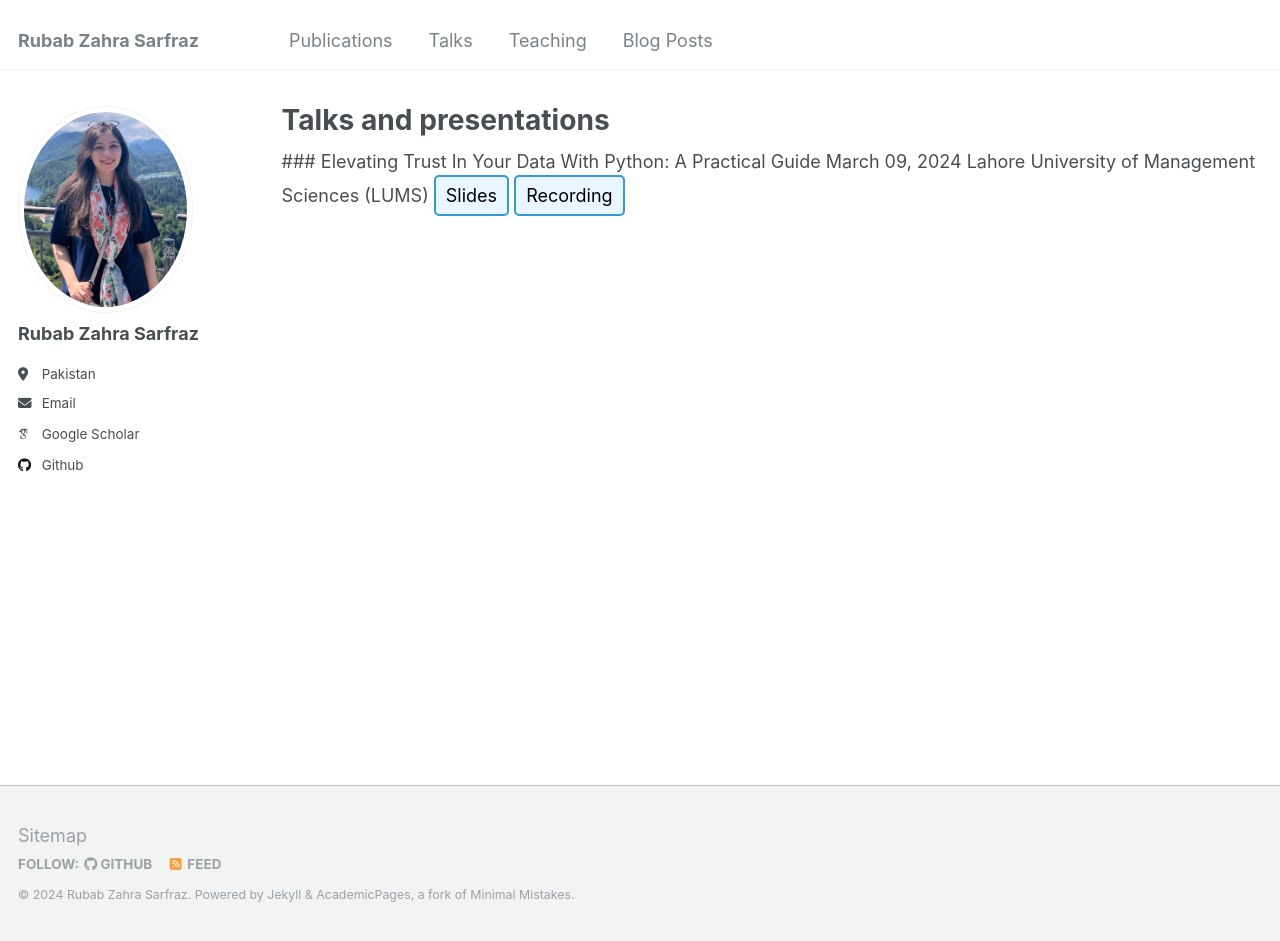
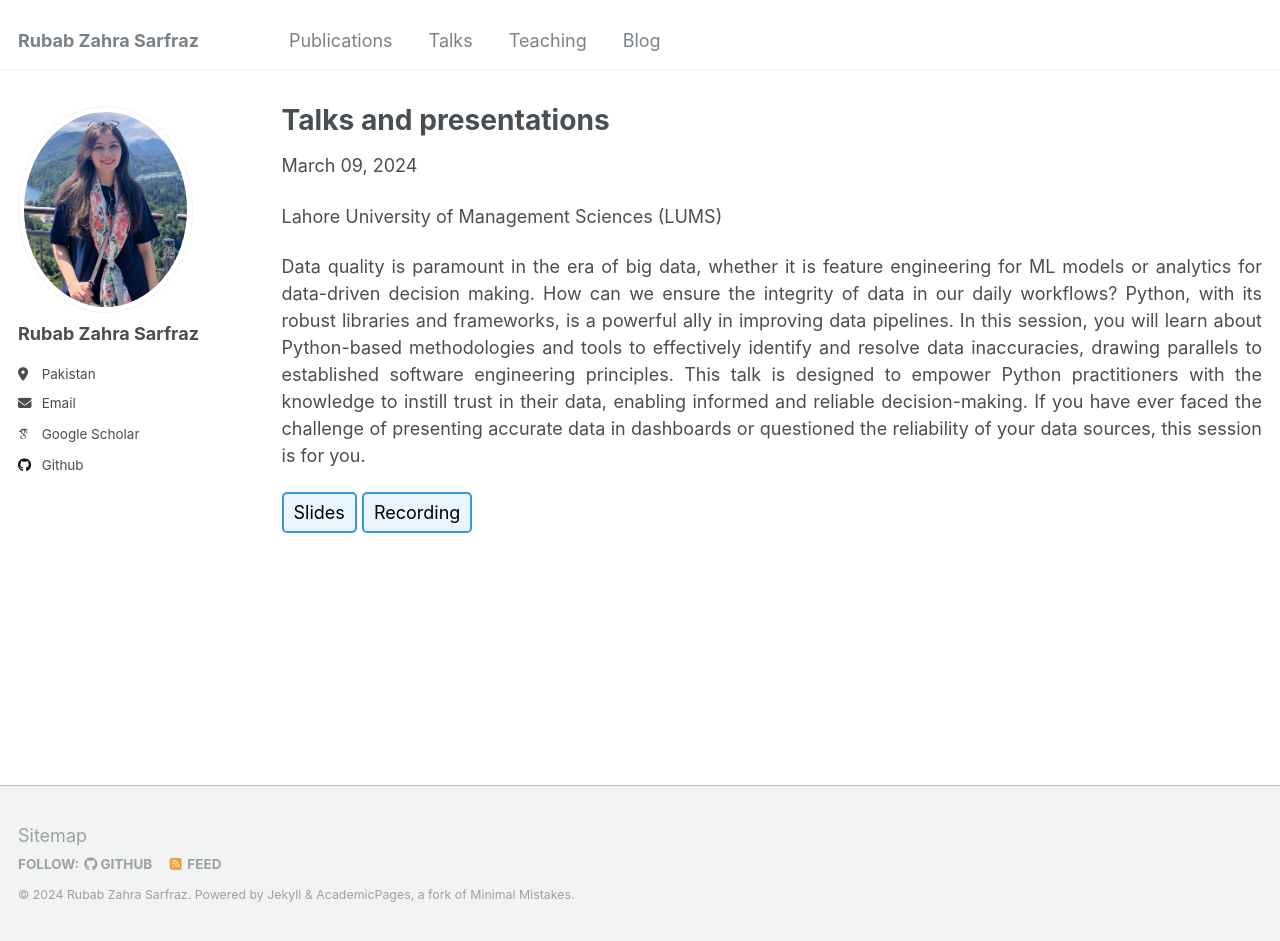
Before and after one commit to rubabzs/rubabzs.github.io, a Jekyll site: the page built from _pages/talks.html, in a window 1280 px wide and 941 px high. Built offline with Jekyll 4.4.1, drawn with Linux system fonts in a browser that asks for light colours; some web fonts are replaced.

Commit message:
updated talks section

```diff
--- a/_data/navigation.yml
+++ b/_data/navigation.yml
@@ -17,7 +17,7 @@ main:
 #  - title: "Portfolio"
 #    url: /portfolio/
 
-  - title: "Blog Posts"
+  - title: "Blog"
     url: /year-archive/
 
 #  - title: "CV"
--- a/_pages/talks.html
+++ b/_pages/talks.html
@@ -5,11 +5,14 @@ permalink: /talks/
 author_profile: true
 ---
 
-### Elevating Trust In Your Data With Python: A Practical Guide
+</h2 Elevating Trust In Your Data With Python: A Practical Guide </h2>
 
-March 09, 2024
+<p>March 09, 2024</p>
 
-Lahore University of Management Sciences (LUMS)
+<p>Lahore University of Management Sciences (LUMS)</p>
+
+<p style="text-align: justify;text-justify: inter-word;"> Data quality is paramount in the era of big data, whether it is feature engineering for ML models or analytics for data-driven decision making. How can we ensure the integrity of data in our daily workflows? Python, with its robust libraries and frameworks, is a powerful ally in improving data pipelines. In this session, you will learn about Python-based methodologies and tools to effectively identify and resolve data inaccuracies, drawing parallels to established software engineering principles. This talk is designed to empower Python practitioners with the knowledge to instill trust in their data, enabling informed and reliable decision-making. If you have ever faced the challenge of presenting accurate data in dashboards or questioned the reliability of your data sources, this session is for you.
+</p>
 
 <a href="https://docs.google.com/presentation/d/1_vEz7lu4XE7rWT03MELHpBAd5FXkM2PH2yAj_JTTajY/edit?pli=1#slide=id.g2c05d0d56f7_1_75" style="text-decoration: none;">
     <span style="border: 2px solid #3498db; padding: 5px 10px; border-radius: 5px; background-color: #eaf6ff; display: inline-block; color: #000;">
```
Also changed, not shown: README.md (deleted, +0 -14 lines).
